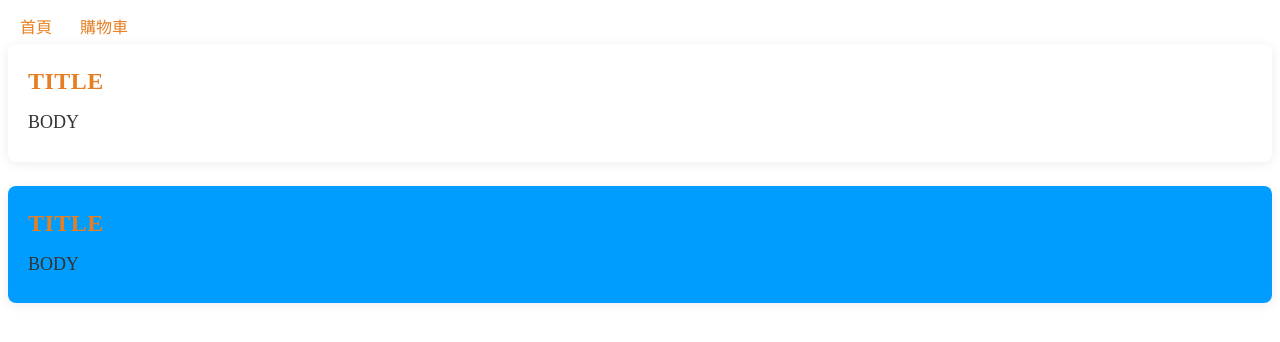
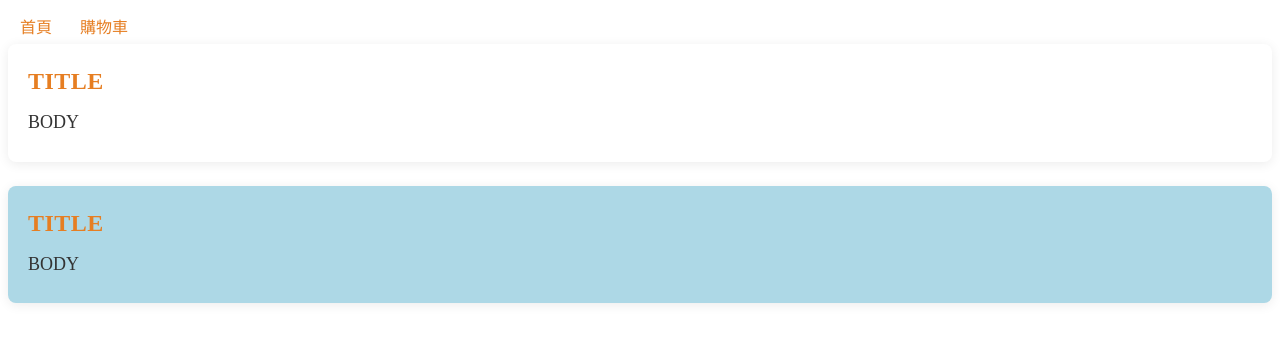
Before and after one commit to tomasysh/20250623_scss, a website: page index.html in a window 1280 px wide. Drawn offline with Linux system fonts and the light colour scheme.

Commit message:
refactor(card): 更新卡片樣式以統一背景顏色

```diff
--- a/index.html
+++ b/index.html
@@ -20,7 +20,7 @@
             <div class="card__title">TITLE</div>
             <div class="card__body">BODY</div>
         </div>
-        <div class="card--info">
+        <div class="card card-info">
             <div class="card__title">TITLE</div>
             <div class="card__body">BODY</div>
         </div>
--- a/src/scss/style.scss
+++ b/src/scss/style.scss
@@ -17,8 +17,8 @@ nav {
   }
 }
 
-@mixin card-base($bg: #fff) {
-    background: $bg;
+@mixin card-base {
+    background: #fff;
     border-radius: variables.$radius;
     box-shadow: 0 2px 12px rgba(0,0,0,0.08);
     padding: 1.5rem 1.25rem;
@@ -31,11 +31,14 @@ nav {
     }
 }
 
+// .btn .btn-primary
+// .btn .btn-danger
+
 .card {
     @include card-base;
 
-    &--info {
-        @include card-base(#009dff);
+    &-info {
+        background: lightblue;
     }
 
     &__title {
```
Also changed, not shown: dist/css/style.css, 1 other file.
